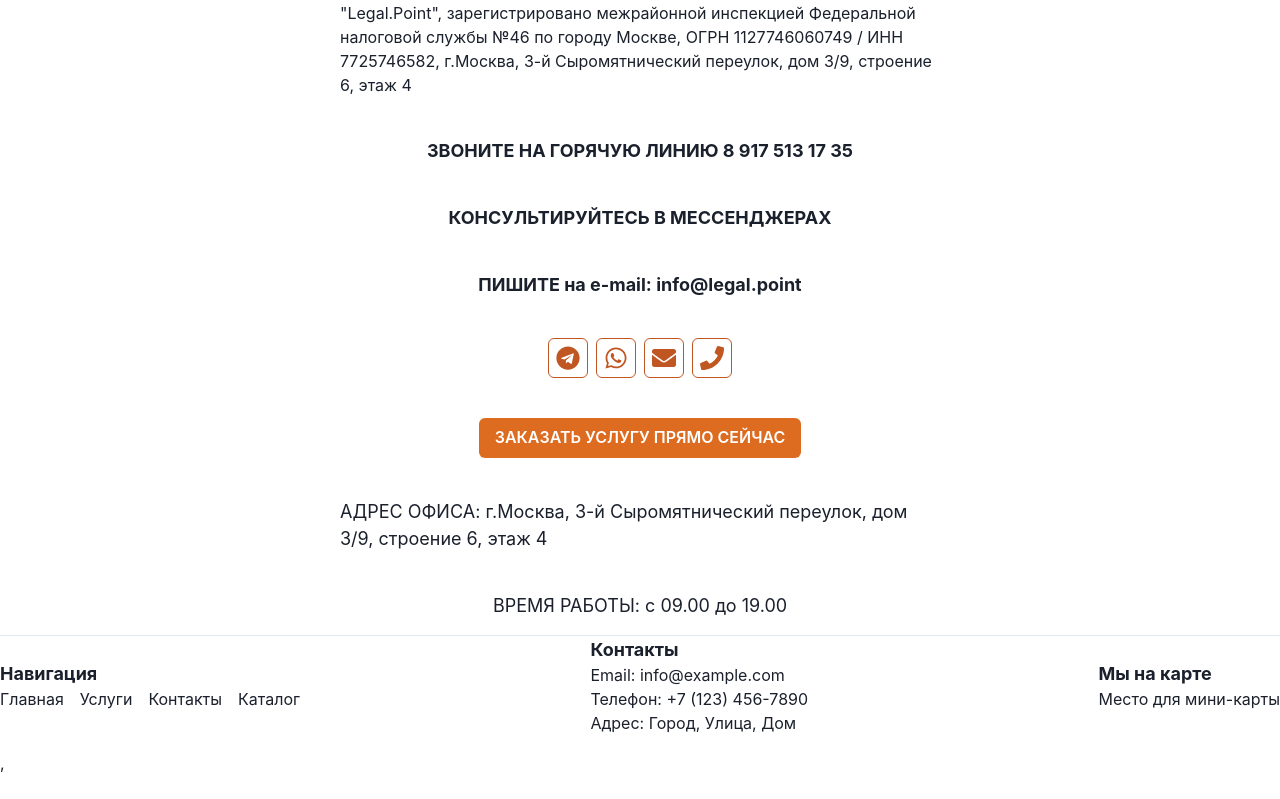
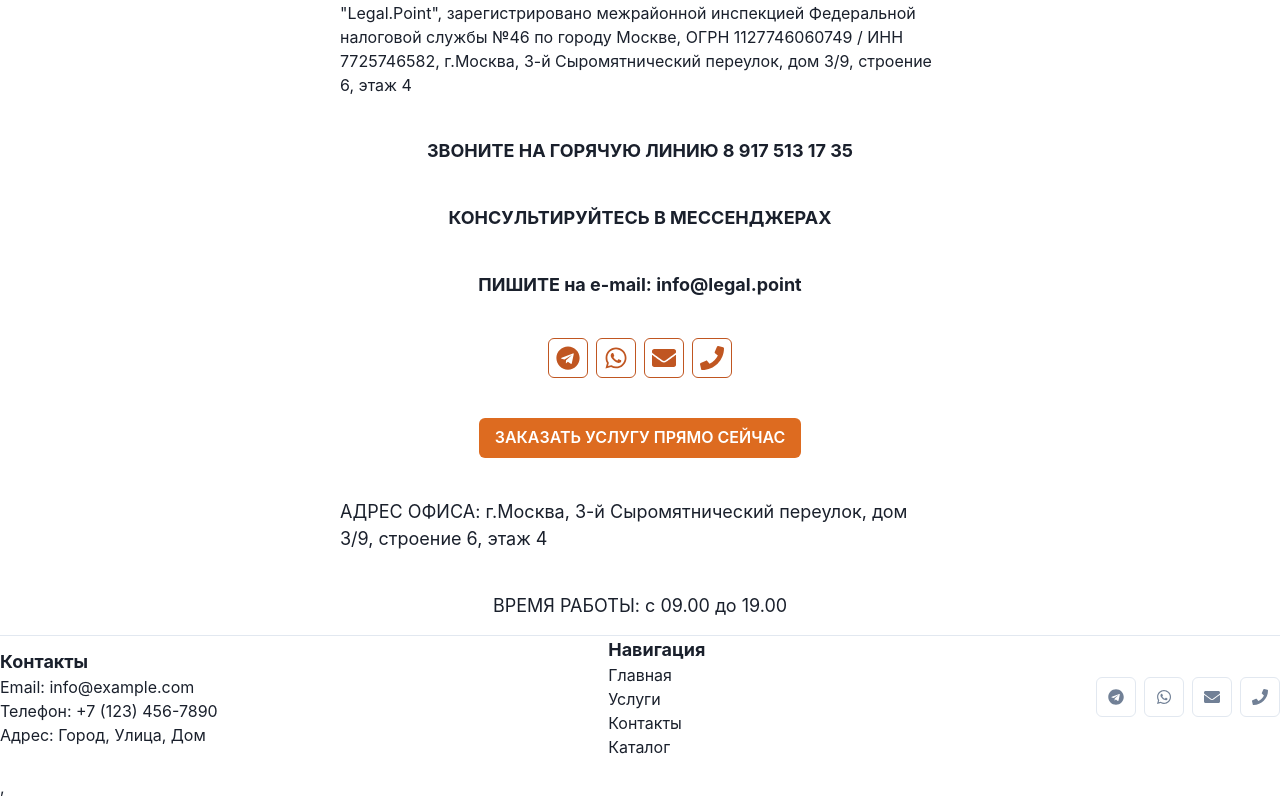
Before and after one commit to Oldnesss/Legal.Point, a React (Vite) app in the folder client/: page /contact in a window 1280 px wide. Shown: the part 252-1051 px from the top of the page. Before the commit the page ends 1027 px from the top, so only its background shows below. Built offline with nearby package versions, Linux system fonts and the light colour scheme.

Commit message:
add css file: reset, common + fix footer + add icon

```diff
--- a/client/src/App.tsx
+++ b/client/src/App.tsx
@@ -10,15 +10,21 @@ import Footer from './components/ui/Footer';
 
 function App(): JSX.Element {
   return (
-    <div className="container mx-auto mb-10">
+    <div className="wrapper">
       <NavBar />
+      {/* <div className="main"> */}
+        {/* <div className="container"> */}
           <Routes>
             <Route path="/" element={<MainPage />} />
             <Route path="/firms" element={<FirmsPage />} />
             <Route path="/service" element={<ServicePage />} />
             <Route path="/contact" element={<ContactPage />} />
           </Routes>
+        {/* </div> */}
+      {/* </div> */}
+      {/* <div className="footer"> */}
         <Footer />
+      {/* </div> */}
     </div>
   );
 }
--- a/client/src/components/pages/MainPage.tsx
+++ b/client/src/components/pages/MainPage.tsx
@@ -11,7 +11,6 @@ import {
   Link,
 } from '@chakra-ui/react';
 import { Link as ReactRouterLink } from 'react-router-dom';
-
 
 function MainPage(): JSX.Element {
   return (
@@ -35,7 +34,6 @@ function MainPage(): JSX.Element {
           textAlign="center"
         >
           <Link as={ReactRouterLink} to="/firms">
-
             <Heading fontSize="4xl" color="white" mb="4">
               Привет, мы здесь, чтобы помочь!
             </Heading>
@@ -55,7 +53,6 @@ function MainPage(): JSX.Element {
         {/* Логотип и другие элементы */}
         <Spacer />
         <Link as={ReactRouterLink} to="/services">
-
           <Button
             variant="outline"
             colorScheme="orange"
--- a/client/src/components/pages/ServicePage.tsx
+++ b/client/src/components/pages/ServicePage.tsx
@@ -17,7 +17,7 @@ import { Link as ReactRouterLink } from 'react-router-dom';
 
 function ServicePage(): JSX.Element {
   return (
-    <Box maxW="600px" mx="auto" mt="40">
+    <Box maxW="600px" mx="auto" mt="40" mb='100px'>
       <Accordion allowToggle allowMultiple>
         <Box flex="1" textAlign="center" fontWeight="bold" mb="40px">
           УСЛУГИ И ТАРИФЫ
--- /dev/null
+++ b/client/src/components/styles/common.css
@@ -0,0 +1,14 @@
+.container {
+  max-width: 1980px;
+  margin: 0 auto;
+  padding: 0 30px;
+  /* min-height: 100vh */
+}
+
+.main {
+  /* flex: 1 1 auto; */
+}
+
+.footer {
+  margin-top: auto;
+}
--- /dev/null
+++ b/client/src/components/styles/reset.css
@@ -0,0 +1,123 @@
+/* Reset and base styles  */
+* {
+  padding: 0px;
+  margin: 0px;
+  border: none;
+}
+
+*,
+*::before,
+*::after {
+  box-sizing: border-box;
+}
+
+/* Links */
+
+a,
+a:link,
+a:visited {
+  text-decoration: none;
+}
+
+a:hover {
+  text-decoration: none;
+}
+
+/* Common */
+html,
+body {
+  height: 100%;
+  /* min-width: 320px; */
+}
+
+.wrapper {
+  min-width: 100%;
+  display: flex;
+  flex-direction: column;
+  min-height: 100vh
+}
+
+
+aside,
+nav,
+footer,
+header,
+section,
+main {
+  display: block;
+}
+
+h1,
+h2,
+h3,
+h4,
+h5,
+h6,
+p {
+  font-size: inherit;
+  font-weight: inherit;
+}
+
+ul,
+ul li {
+  list-style: none;
+}
+
+img {
+  vertical-align: top;
+}
+
+img,
+svg {
+  max-width: 100%;
+  height: auto;
+}
+
+address {
+  font-style: normal;
+}
+
+/* Form */
+
+input,
+textarea,
+button,
+select {
+  font-family: inherit;
+  font-size: inherit;
+  color: inherit;
+  background-color: transparent;
+}
+
+input::-ms-clear {
+  display: none;
+}
+
+button,
+input[type='submit'] {
+  display: inline-block;
+  box-shadow: none;
+  background-color: transparent;
+  background: none;
+  cursor: pointer;
+}
+
+input:focus,
+input:active,
+button:focus,
+button:active {
+  outline: none;
+}
+
+button::-moz-focus-inner {
+  padding: 0;
+  border: 0;
+}
+
+label {
+  cursor: pointer;
+}
+
+legend {
+  display: block;
+}
--- a/client/src/components/ui/Footer.tsx
+++ b/client/src/components/ui/Footer.tsx
@@ -1,23 +1,50 @@
 import React from 'react';
-import { Box, Flex, Link as ChakraLink, Text, useColorMode } from '@chakra-ui/react';
-import { Link as ReactRouterLink } from 'react-router-dom';
+import {
+  Box,
+  Flex,
+  Link as ChakraLink,
+  Text,
+  useColorMode,
+  IconButton,
+  HStack,
+  Icon,
+} from '@chakra-ui/react';
+import { Link, Link as ReactRouterLink } from 'react-router-dom';
+import { FaEnvelope, FaPhone, FaTelegram, FaWhatsapp } from 'react-icons/fa';
 
 function Footer(): JSX.Element {
   const { colorMode } = useColorMode();
   return (
-    <Box as="footer" mt="auto" py="4" backgroundColor={colorMode === 'dark' ? 'gray.800' : 'white'}>
+    <Box
+      as="footer"
+      mt="auto"
+      py="4"
+      backgroundColor={colorMode === 'dark' ? 'gray.800' : 'white'}
+
+    >
       <Flex
-        display='flex'
+        display="flex"
         justify="space-between"
         align="center"
         borderTop="1px solid"
         borderColor={colorMode === 'dark' ? 'gray.700' : 'gray.200'}
       >
         <Box>
-          <Text fontSize="lg" fontWeight="bold">
-            Навигация
-          </Text>
-          <Flex gap="1rem">
+          <Flex direction="column">
+            <Text fontSize="lg" fontWeight="bold">
+              Контакты
+            </Text>
+            <Text>Email: info@example.com</Text>
+            <Text>Телефон: +7 (123) 456-7890</Text>
+            <Text>Адрес: Город, Улица, Дом</Text>
+          </Flex>
+        </Box>
+
+        <Box>
+          <Flex direction="column">
+            <Text fontSize="lg" fontWeight="bold">
+              Навигация
+            </Text>
             <ChakraLink as={ReactRouterLink} to="/">
               Главная
             </ChakraLink>
@@ -32,20 +59,49 @@ function Footer(): JSX.Element {
             </ChakraLink>
           </Flex>
         </Box>
+
         <Box>
-          <Text fontSize="lg" fontWeight="bold">
-            Контакты
-          </Text>
-          <Text>Email: info@example.com</Text>
-          <Text>Телефон: +7 (123) 456-7890</Text>
-          <Text>Адрес: Город, Улица, Дом</Text>
-        </Box>
-        <Box>
-          <Text fontSize="lg" fontWeight="bold">
-            Мы на карте
-          </Text>
-          {/* Здесь можно добавить компонент мини-карты или другие элементы */}
-          <Text>Место для мини-карты</Text>
+          <Flex direction="column">
+            <HStack spacing="2">
+              {/* Telegram */}
+              <Link href="https://t.me/" isExternal>
+                <IconButton
+                  aria-label="Telegram"
+                  icon={<Icon as={FaTelegram} boxSize="4" color="gray.500" />}
+                  colorScheme="gray"
+                  variant="outline"
+                />
+              </Link>
+
+              {/* WhatsApp */}
+              <Link href="https://wa.me/" isExternal>
+                <IconButton
+                  aria-label="WhatsApp"
+                  icon={<Icon as={FaWhatsapp} boxSize="4" color="gray.500" />}
+                  colorScheme="gray"
+                  variant="outline"
+                />
+              </Link>
+
+              {/* Email */}
+              <Link href="mailto:info@legal.point" isExternal>
+                <IconButton
+                  aria-label="Email"
+                  icon={<Icon as={FaEnvelope} boxSize="4" color="gray.500" />}
+                  colorScheme="gray"
+                  variant="outline"
+                />
+              </Link>
+
+              {/* Phone */}
+              <IconButton
+                aria-label="Phone"
+                icon={<Icon as={FaPhone} boxSize="4" color="gray.500" />}
+                colorScheme="gray"
+                variant="outline"
+              />
+            </HStack>
+          </Flex>
         </Box>
       </Flex>
     </Box>
--- a/client/src/main.tsx
+++ b/client/src/main.tsx
@@ -5,6 +5,8 @@ import { Provider } from 'react-redux';
 import { ChakraProvider } from '@chakra-ui/react';
 import App from './App';
 import { store } from './redux/store';
+import './components/styles/reset.css'
+import './components/styles/common.css'
 
 ReactDOM.createRoot(document.getElementById('root') as HTMLElement).render(
   <ChakraProvider>
```
Also changed, not shown: client/src/components/pages/FirmsPage.tsx (line endings or trailing spaces). Lines whose indentation alone changed are shown as unchanged.
